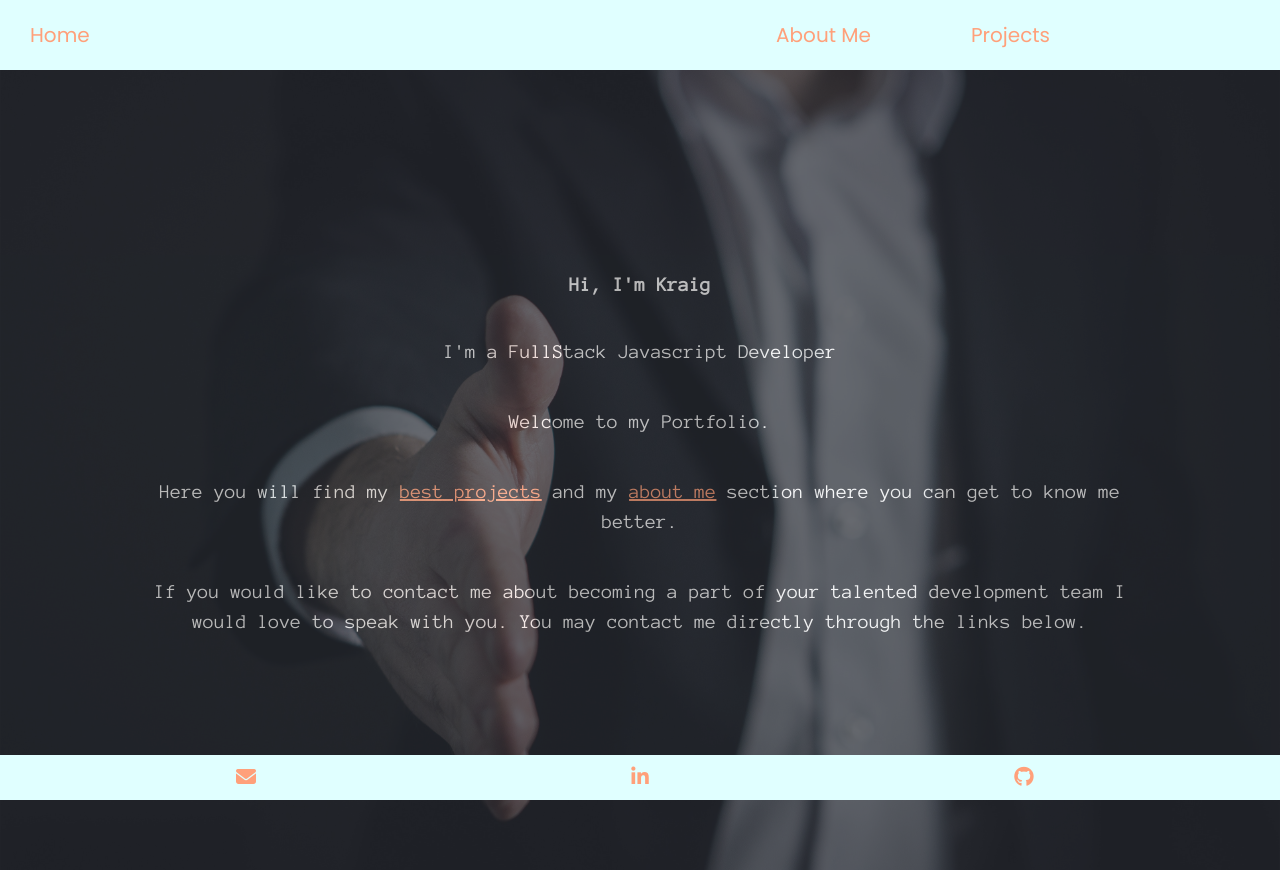
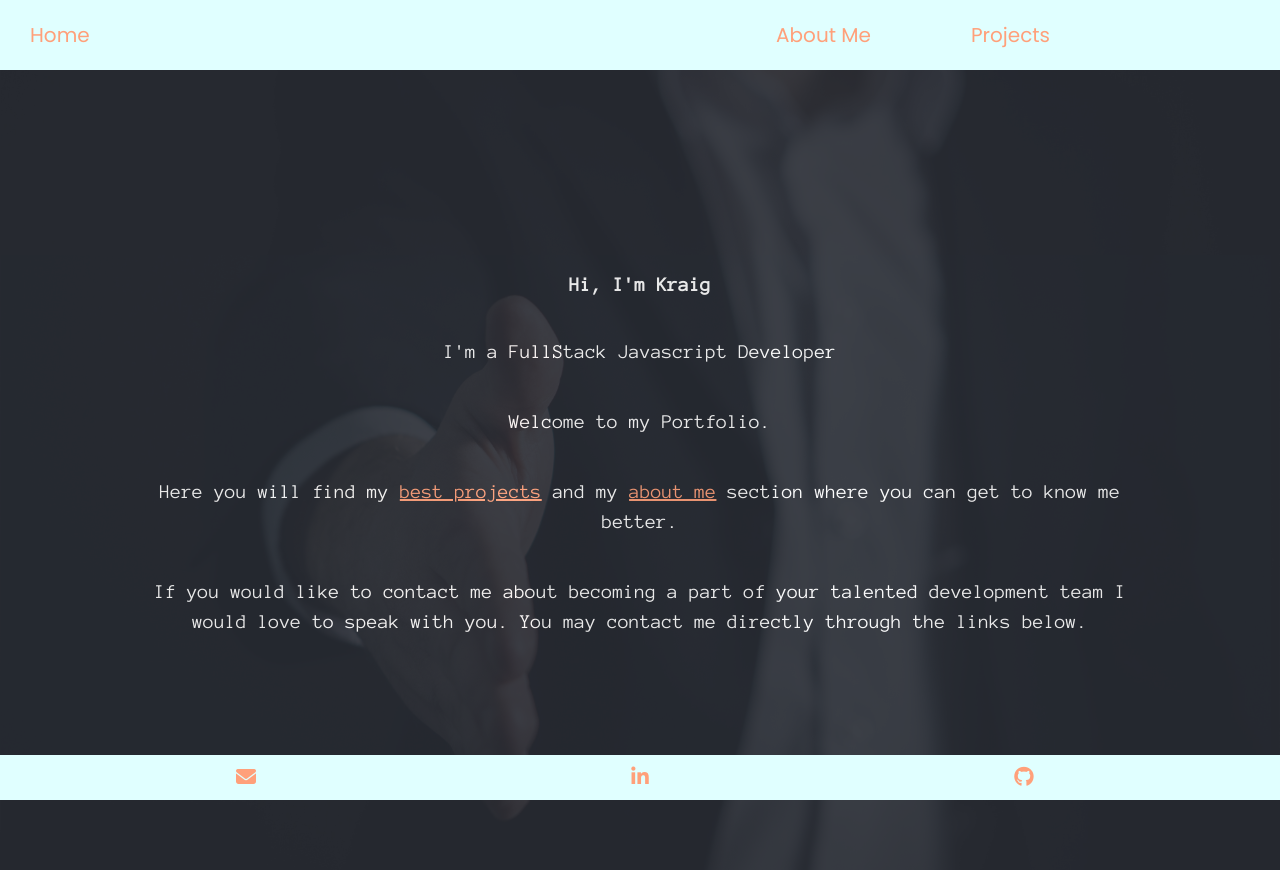
Before and after one commit to kraigwilliams/final-portfolio, a React (Create React App) app: page / in a window 1280 px wide. Built offline with nearby package versions, Linux system fonts and the light colour scheme.

Commit message:
test home opacity

```diff
--- a/src/components/Home/Home.css
+++ b/src/components/Home/Home.css
@@ -10,7 +10,7 @@
 
 .home-hero {
   background: #282c34;
-  opacity: 0.7;
+  opacity: 0.9;
   height: 100vh;
 
   display: flex;
```
